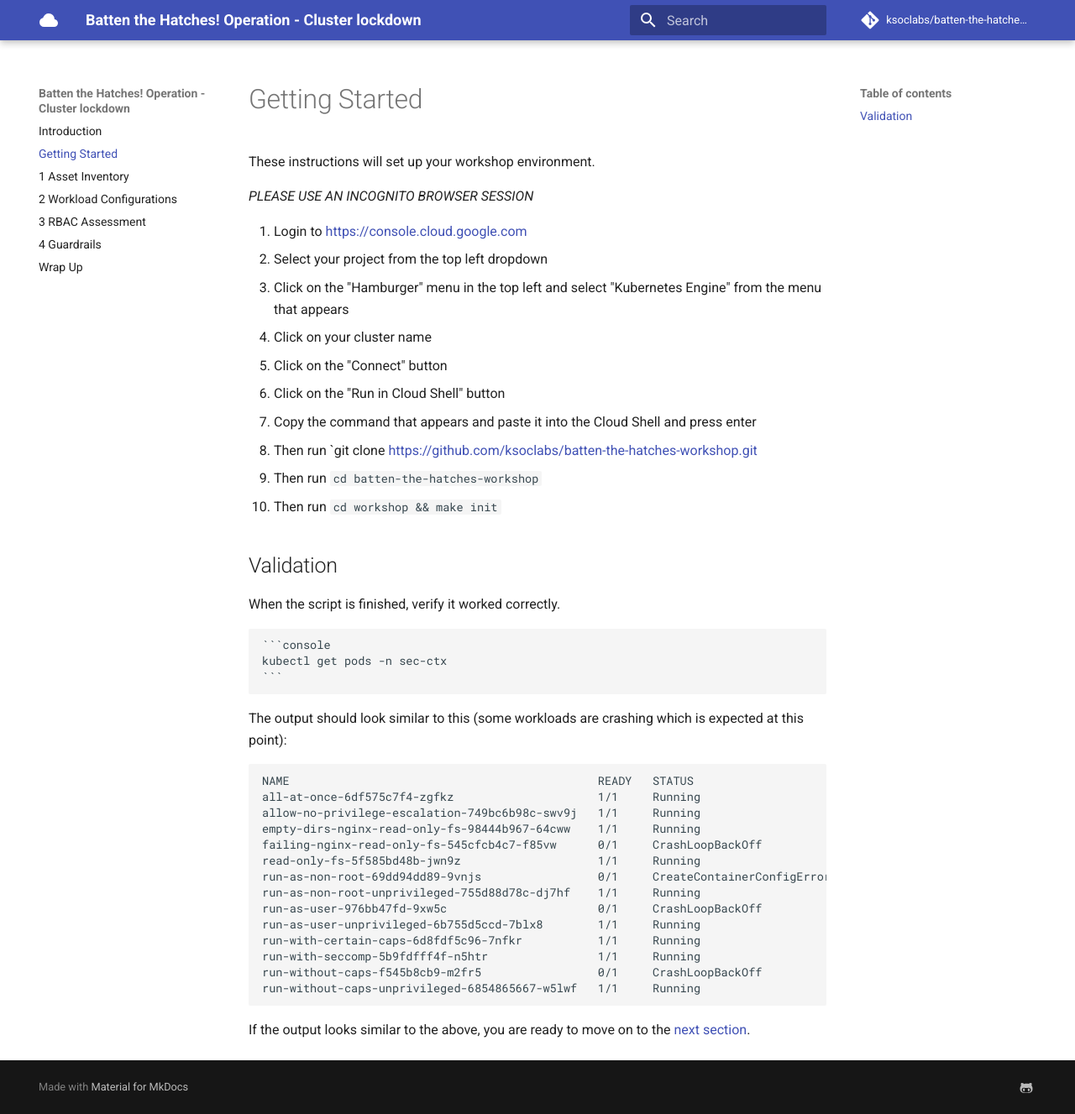
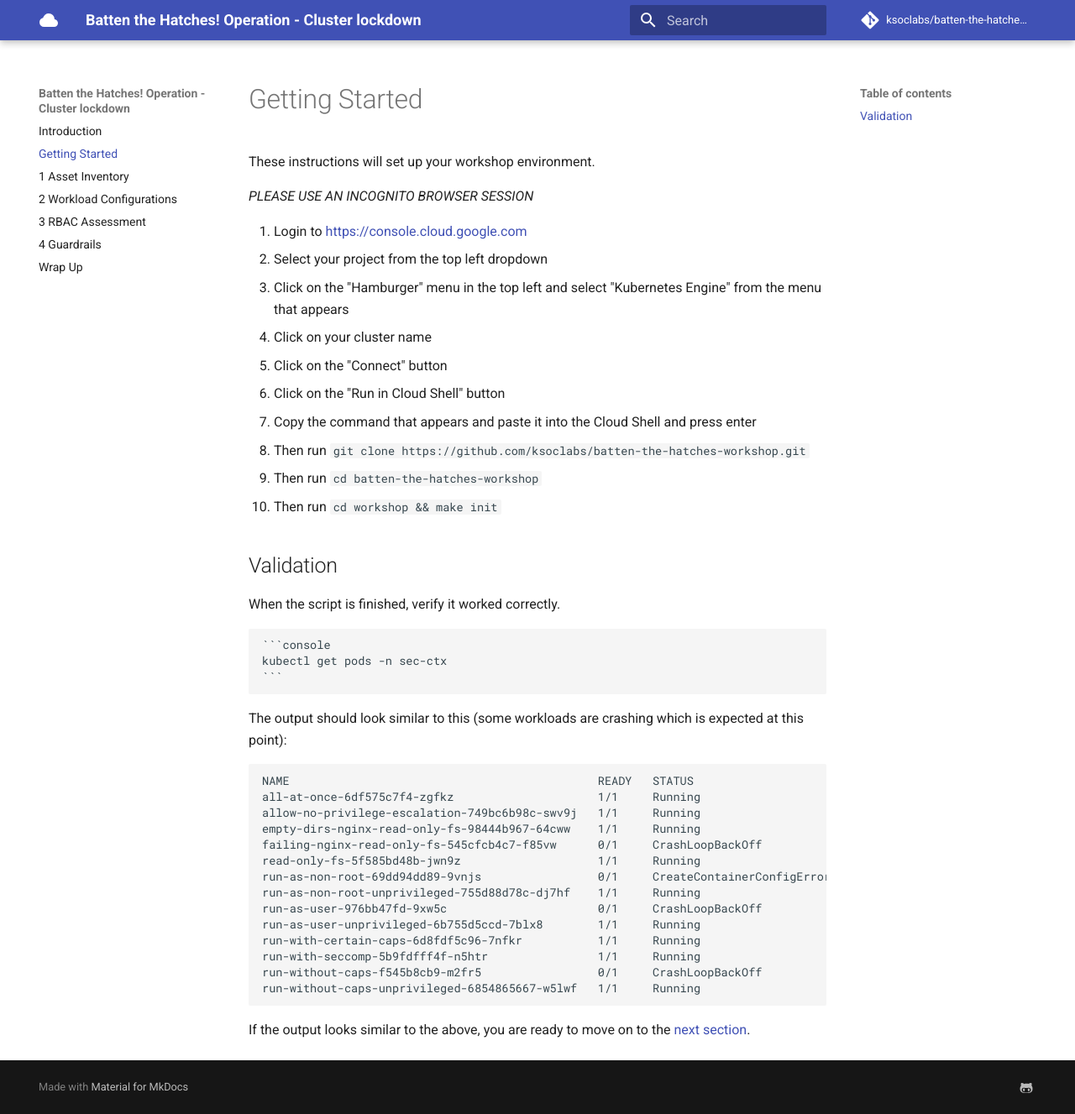
Before and after one commit to ksoclabs/batten-the-hatches-workshop, an MkDocs documentation site: the page built from docs/0-setup.md, in a window 1280 px wide and 1327 px high. Shown: the whole window at 84% size. Built offline with MkDocs 1.6.1 and Material for MkDocs 9.7.7, drawn with Linux system fonts in a browser that asks for light colours; comment, search, counter and statistics services are not loaded.

```diff
--- a/docs/0-setup.md
+++ b/docs/0-setup.md
@@ -11,7 +11,7 @@ These instructions will set up your workshop environment.
 5. Click on the "Connect" button
 6. Click on the "Run in Cloud Shell" button
 7. Copy the command that appears and paste it into the Cloud Shell and press enter
-8. Then run `git clone https://github.com/ksoclabs/batten-the-hatches-workshop.git
+8. Then run `git clone https://github.com/ksoclabs/batten-the-hatches-workshop.git`
 9. Then run `cd batten-the-hatches-workshop`
 10. Then run `cd workshop && make init`
 
```
